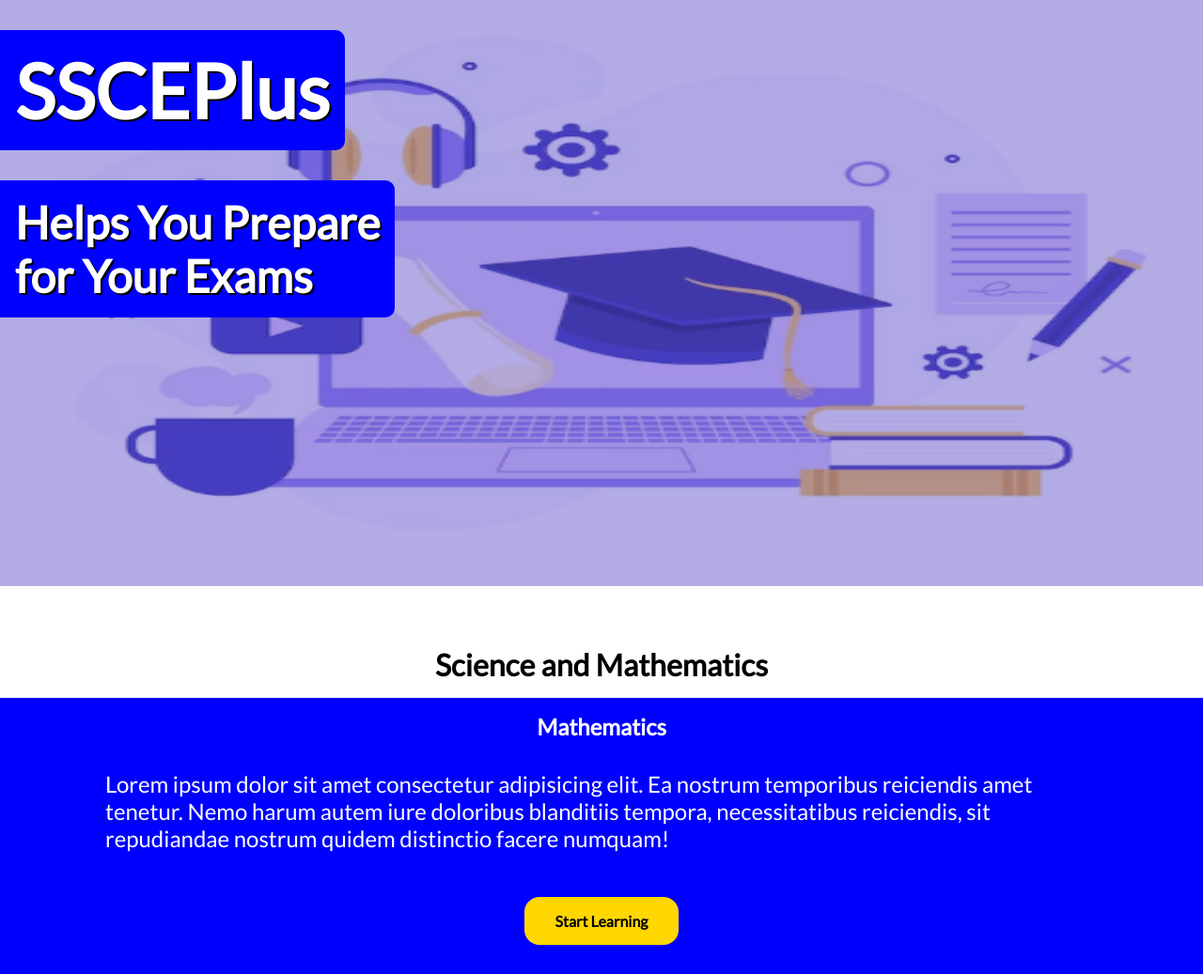
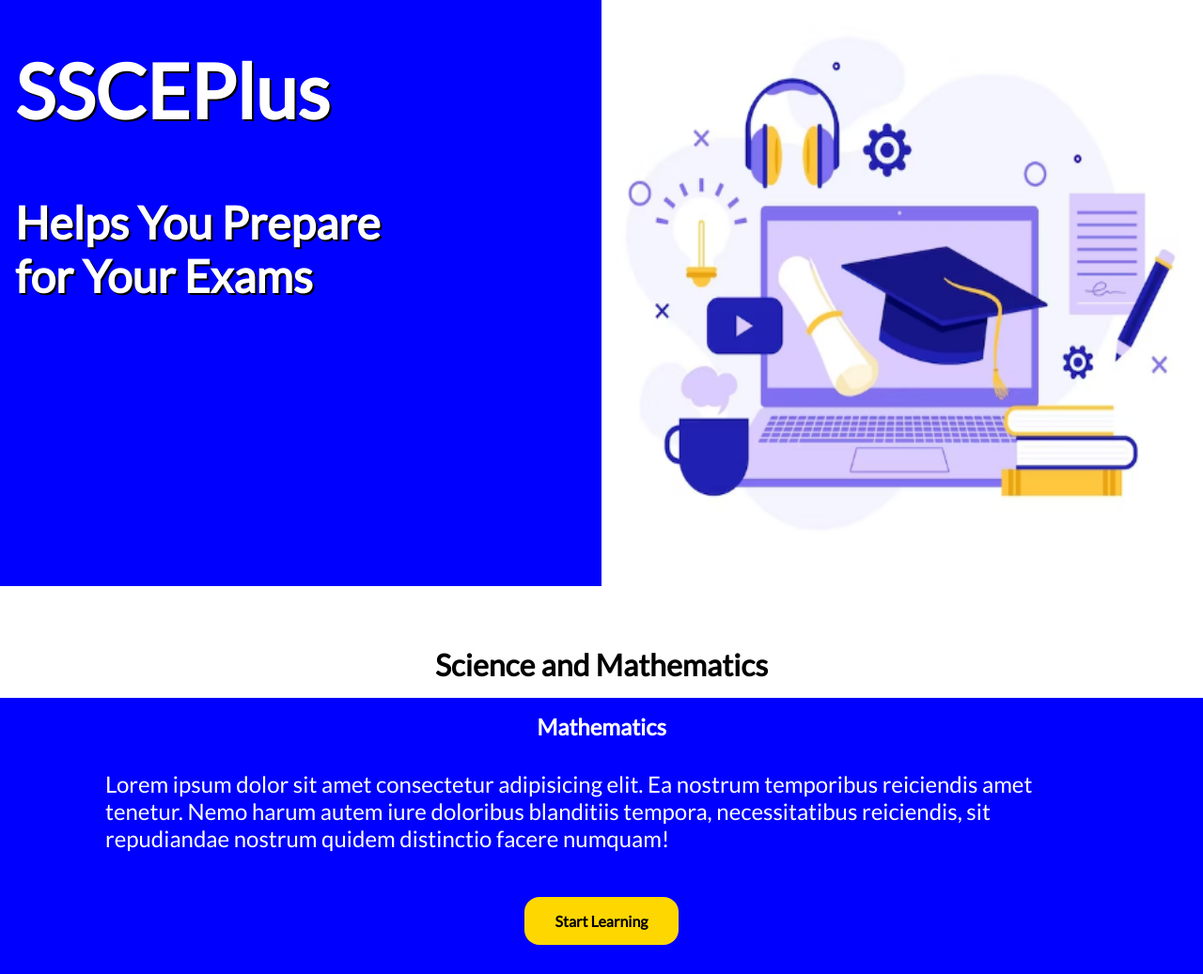
Before and after one commit to cheks123/ssceplus, a Django app: page / in a window 1280 px wide. Shown: the part 55-1092 px from the top of the page at 94% size. Run offline with Django 4.2, Linux system fonts and the light colour scheme; some libraries are stand-ins or nearby versions.

Commit message:
hero-image made mobile responsive

```diff
--- a/home/templates/home/index.html
+++ b/home/templates/home/index.html
@@ -137,7 +137,7 @@
                 <a class="start-learning-cta" href="">Start Learning</a>
             </div>
             <div class="col6">
-                <h2 class="subject-name">Goverment</h2>
+                <h2 class="subject-name">Government</h2>
                 <p class="subject-text">
                     Lorem ipsum dolor sit amet consectetur adipisicing elit.
                     Ea nostrum temporibus reiciendis amet tenetur. Nemo harum
--- a/static/css/main.css
+++ b/static/css/main.css
@@ -246,6 +246,18 @@
 }
 
 @media screen and (min-width:800px){
+    .banner{
+        display:flex
+    }
+
+    .hero-text, .hero-img{
+        width: 50%;
+        position:static
+    }
+
+    .hero-text{
+        background-color: #0000ff;
+    }
 
     .toggle-button{
         display:none;
```
